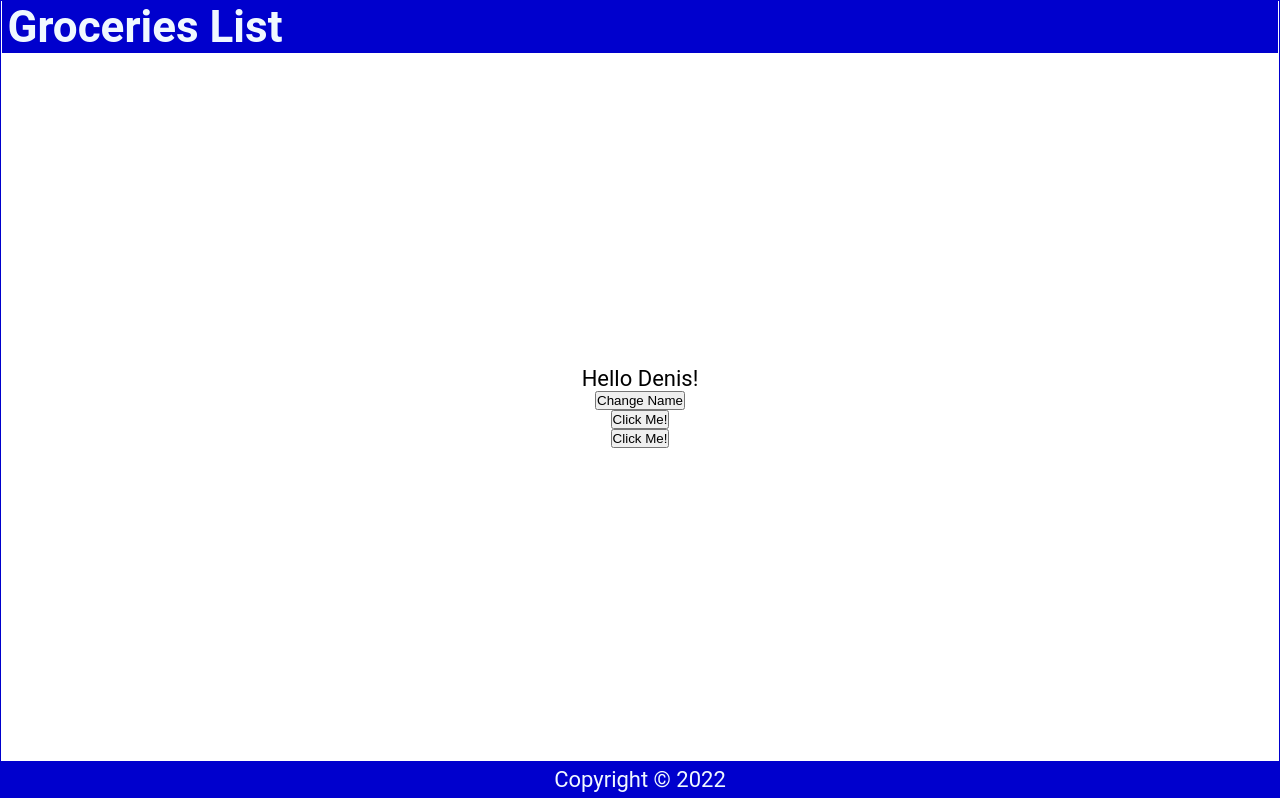
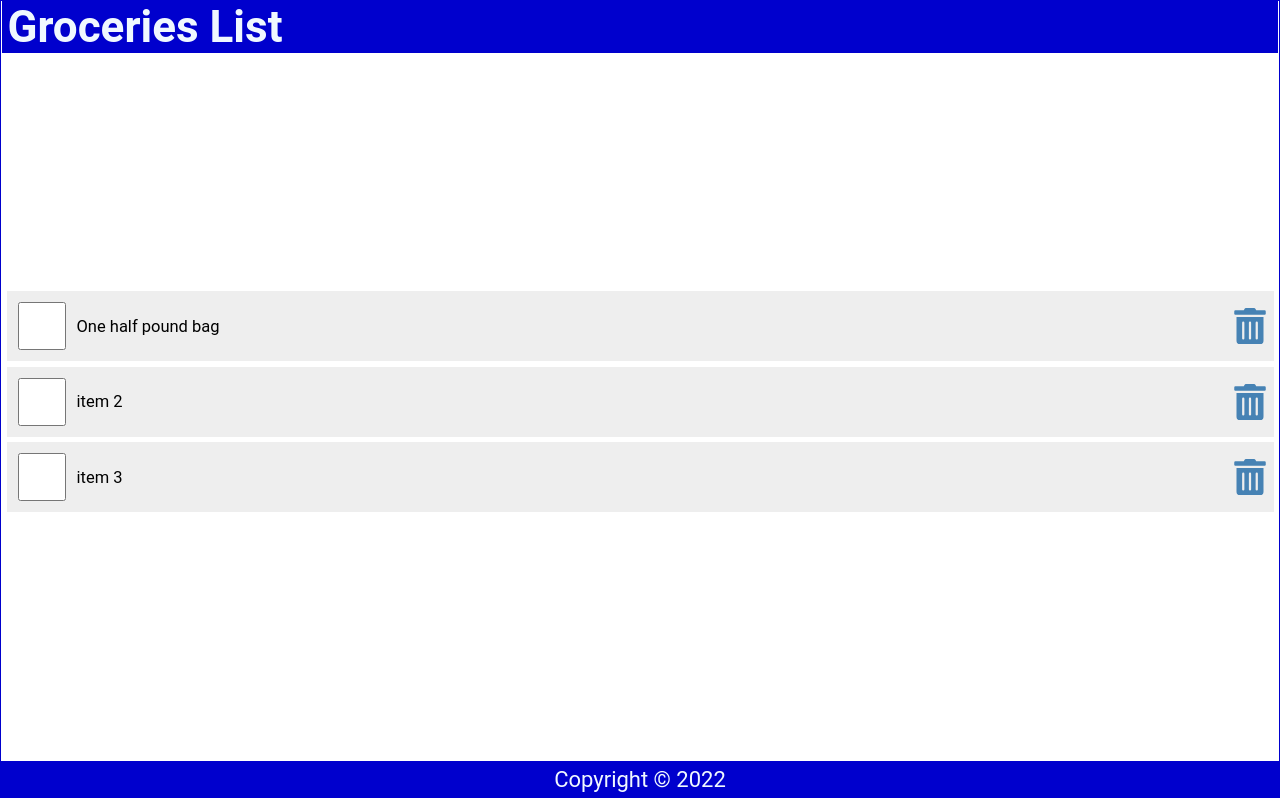
Before and after one commit to dealonzo/React-tut, a React (Create React App) app: page / in a window 1280 px wide. Built offline with nearby package versions, Linux system fonts and the light colour scheme.

Commit message:
Lists and keys

```diff
--- a/package.json
+++ b/package.json
@@ -34,5 +34,8 @@
       "last 1 firefox version",
       "last 1 safari version"
     ]
+  },
+  "devDependencies": {
+    "react-icons": "^4.4.0"
   }
 }
--- a/src/Content.js
+++ b/src/Content.js
@@ -1,36 +1,67 @@
 import React from 'react'
 import {  useState } from 'react'
+import { FaTrashAlt } from 'react-icons/fa'
 
 const Content = () => {
 
-    const [name, setName] = useState('Denis')
+    const [items, setItems] = useState([
+        {
+            id: 1,
+            check: false,
+            item: 'One half pound bag'
+        },
+        {
+            id: 2,
+            check: false,
+            item: 'item 2'
+        },
+        {
+            id: 3,
+            check: false,
+            item: 'item 3'
+        }
+    ]);
 
-    const handleChangeName = () => {
-        const names = ['Dave','Martin','Louis']
-        const random = Math.floor(Math.random() * 3)
-        setName(names[random]);
+    const handleCheck = (id) => {
+        const listItems = items.map((item) => item.id === id ? { ...item, check: !item.check } : item );
+        setItems(listItems)
+        localStorage.setItem('shoppingList', JSON.stringify(listItems));
     }
 
-    const handleClick = () => {
-        console.log('Button has been clicked!')
-    }
-
-    const handleClick2 = (name) => {
-        console.log(`${name} was clicked`)
-    }
-
-    const handleClick3 = (e) => {
-        console.log(e.target)
+    const handleDelete = (id) => {
+        const listItems = items.filter( (item)=> item.id !== id)
+        setItems(listItems)
+        localStorage.setItem('shoppingList', JSON.stringify(listItems));
     }
 
     return (
         <main>
-            <p>
-            Hello {name}!
-            </p>
-            <button onClick={handleChangeName}>Change Name</button>
-            <button onClick={() => handleClick2('Denis')}>Click Me!</button>
-            <button onClick={(e) => handleClick3(e)}>Click Me!</button>
+            {items.length ? (
+            <ul>
+                {items.map((item) => (
+                    <li className='item' key={item.id}>
+                        <input
+                            type="checkbox"
+                            onChange={() => handleCheck(item.id)}
+                            checked={item.check}
+                        />
+                        <label
+                            style={(item.check) ? {textDecoration: 'line-through'} : null}
+                            onDoubleClick={() => handleCheck(item.id)}
+                        >{item.item}</label>
+                        <FaTrashAlt
+                            onClick={()=>handleDelete(item.id)}
+                            role="button"
+                            tabIndex="0"
+                        />
+                    </li>
+                ))}
+            </ul>
+            ) : (
+                <p style={{ marginTop: '2rem '}}>
+                    Your list is empty.
+                </p>
+            )}
         </main>
     )
 }
--- a/src/index.css
+++ b/src/index.css
@@ -53,3 +53,62 @@
   display: grid;
   place-content: center;
 }
+
+ul {
+  width: 100%;
+  list-style: none;
+  padding: 0 0.25rem 0.25rem;
+}
+
+ul li::before {
+  content: "\200B";
+}
+
+.item {
+  display: flex;
+  justify-content: flex-start;
+  align-items: center;
+  padding: 0.5rem 0 0.5rem 0.5rem;
+  margin: 0.25rem 0;
+  background-color: #eee;
+}
+
+.item:first-child {
+  margin: 0;
+}
+
+.item input[type="checkbox"] {
+  text-align: center;
+  width: 2.5rem;
+  width: 48px;
+  min-width: 48px;
+  height: 2.5rem;
+  height: 48px;
+  height: 48px;
+  cursor: pointer;
+  margin-right: 0.5rem;
+}
+
+.item input[type="checkbox"]:focus + label {
+  text-decoration: underline;
+}
+
+.item > label {
+  font-size: 0.75rem;
+  flex-grow: 1;
+}
+
+.item svg {
+  width: 48px;
+  min-width: 48px;
+  height: 36px;
+  font-size: 1rem;
+  color: steelblue;
+  cursor: pointer;
+}
+
+.item svg:focus,
+.item svg:hover {
+  color: red;
+  outline: none;
+}
```
Also changed, not shown: 1 other file (tests, documents, lock files or other folders).
